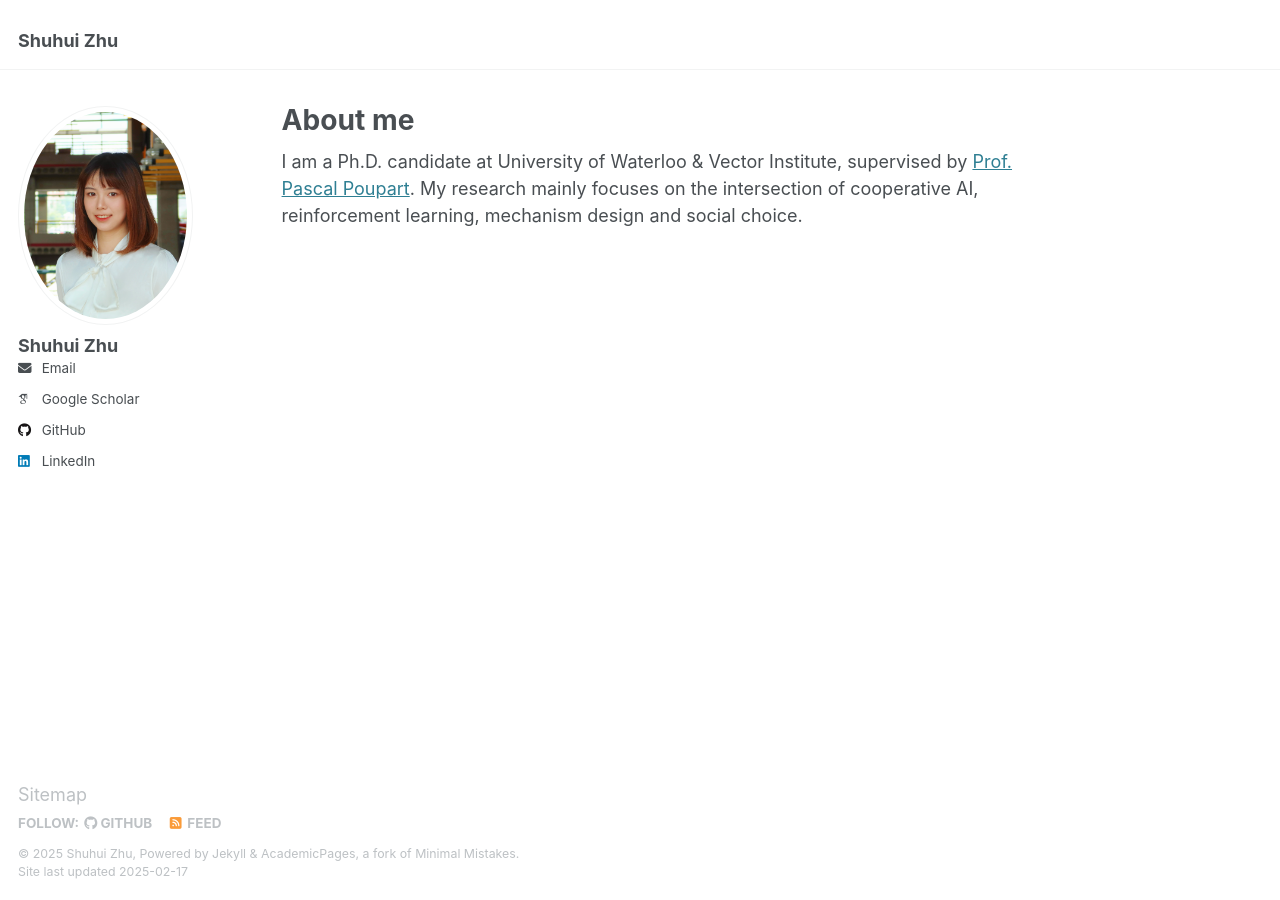
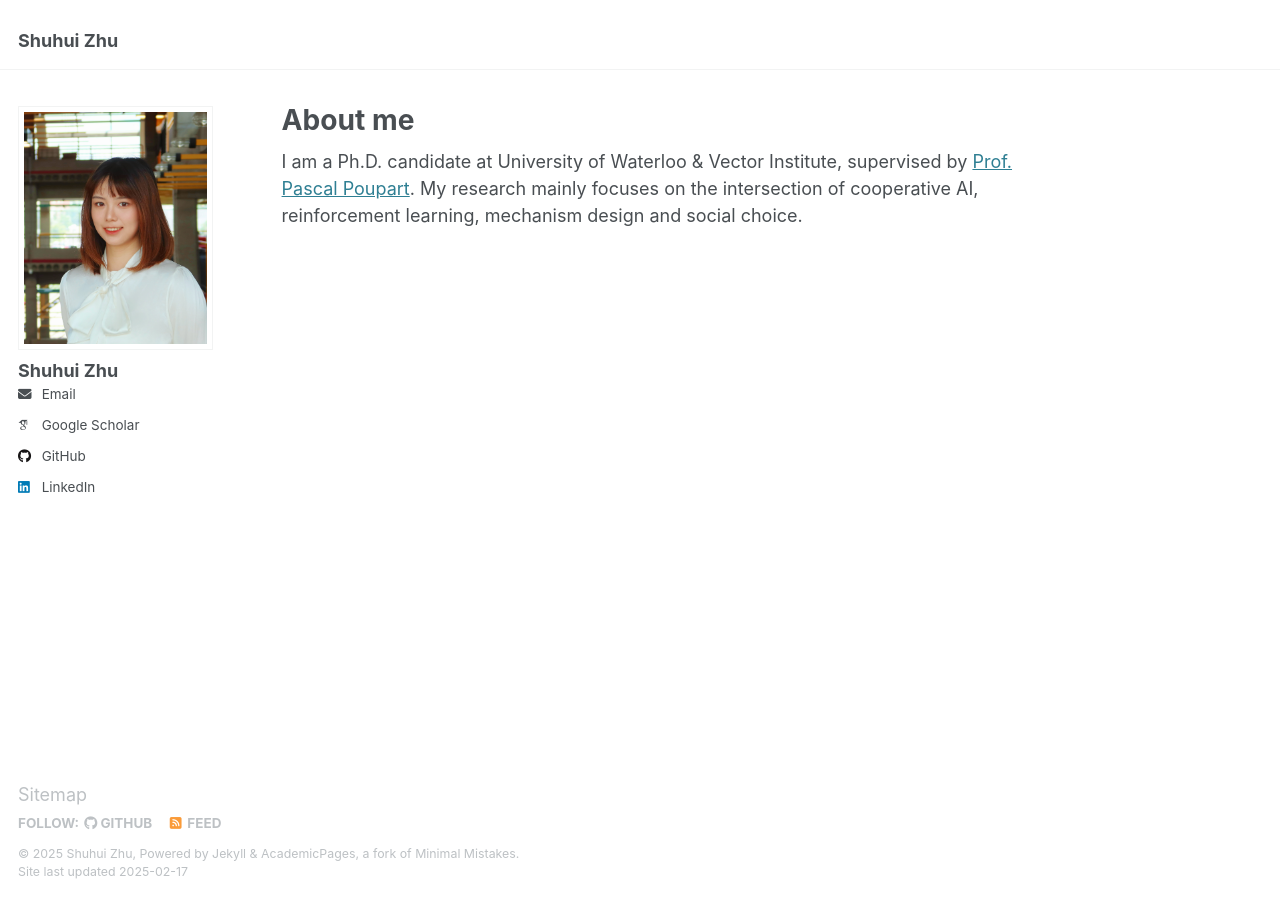
Before and after one commit to shuhui-zhu/shuhui-zhu.github.io, a Jekyll site: the page built from _pages/about.md, in a window 1280 px wide. Built offline with Jekyll 4.4.1, drawn with Linux system fonts in a browser that asks for light colours; some web fonts are replaced.

Commit message:
update image config

```diff
--- a/_sass/layout/_sidebar.scss
+++ b/_sass/layout/_sidebar.scss
@@ -90,8 +90,8 @@
   }
 
   img {
-    max-width: 175px;
-    border-radius: 50%;
+    max-width: none; // default: 175px
+    border-radius: 0; // default: 50%
 
     @include breakpoint($large) {
       padding: 5px;
```
